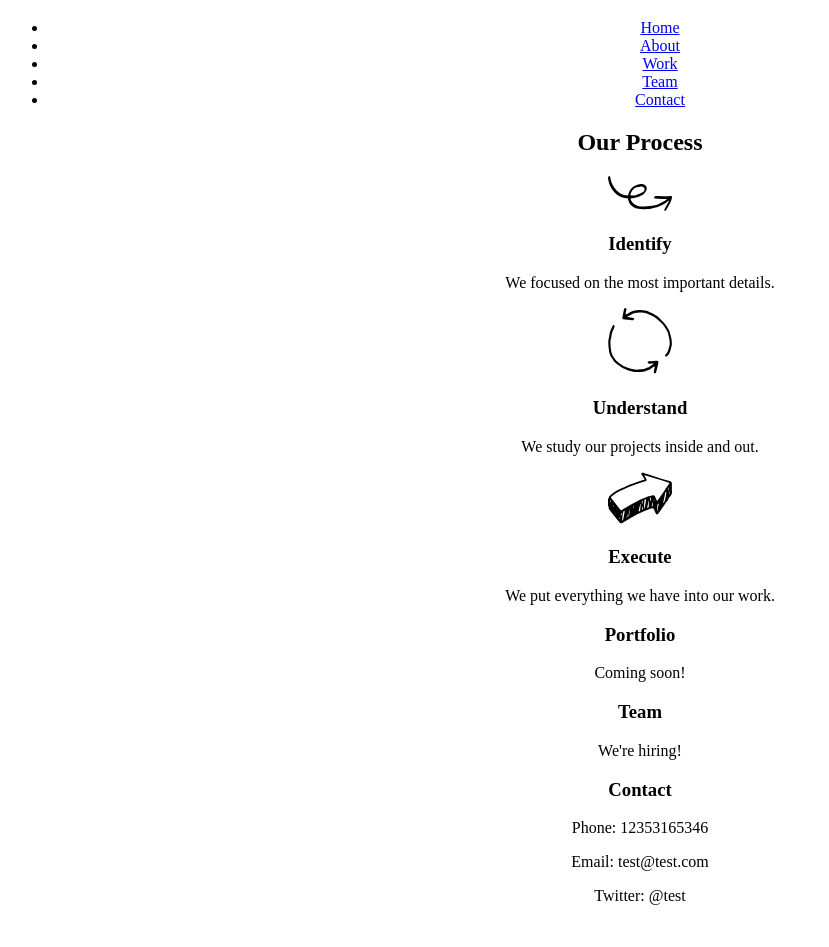
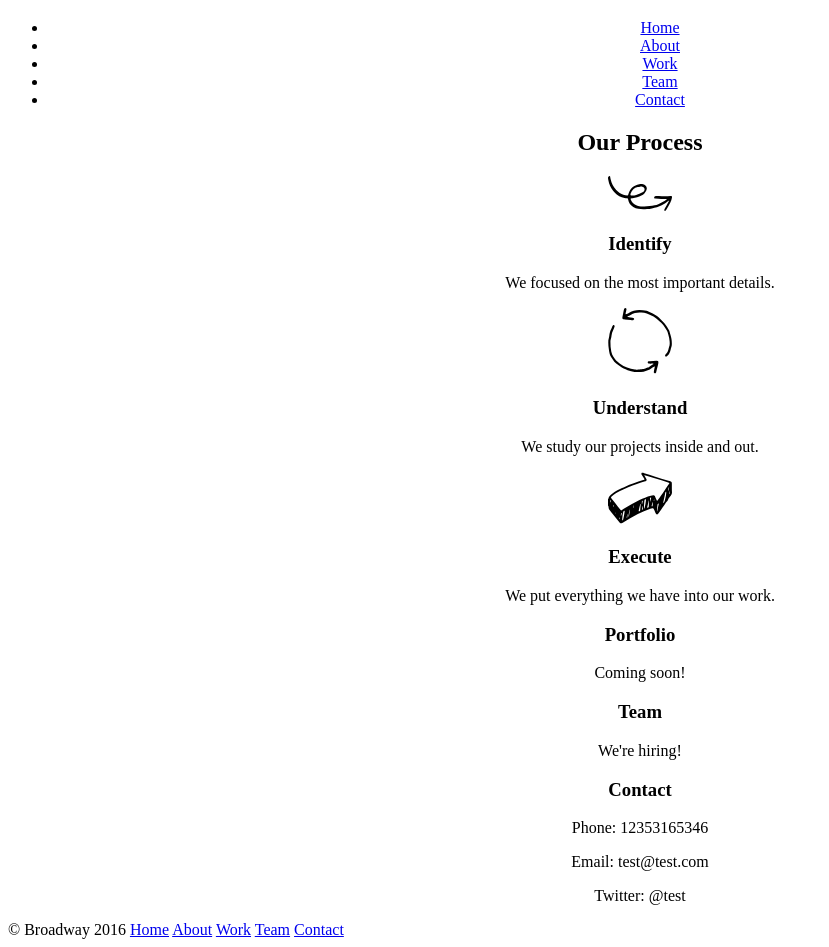
Before and after one commit to flange94/broadway, a plain HTML site: page index.html in a window 1280 px wide. Shown: the part 61-1008 px from the top of the page, without its empty margins (0-829 px from the left). Before the commit the page ends 982 px from the top, so only its background shows below. Drawn offline with Linux system fonts and the light colour scheme.

Commit message:
added the footer section

```diff
--- a/index.html
+++ b/index.html
@@ -89,5 +89,14 @@
       </div>
     </div>
   </div>
+
+  <div id="footer">
+    <span id="copyright">&copy; Broadway 2016</span>
+    <a href="#home">Home</a>
+    <a href="#about">About</a>
+    <a href="#work">Work</a>
+    <a href="#team">Team</a>
+    <a href="#contact">Contact</a>
+  </div>
 </body>
 </html>
--- a/resources/css/style.css
+++ b/resources/css/style.css
@@ -1,3 +1,7 @@
 body {
   text-align: center;
 }
+
+#footer {
+  text-align: left;
+}
```
